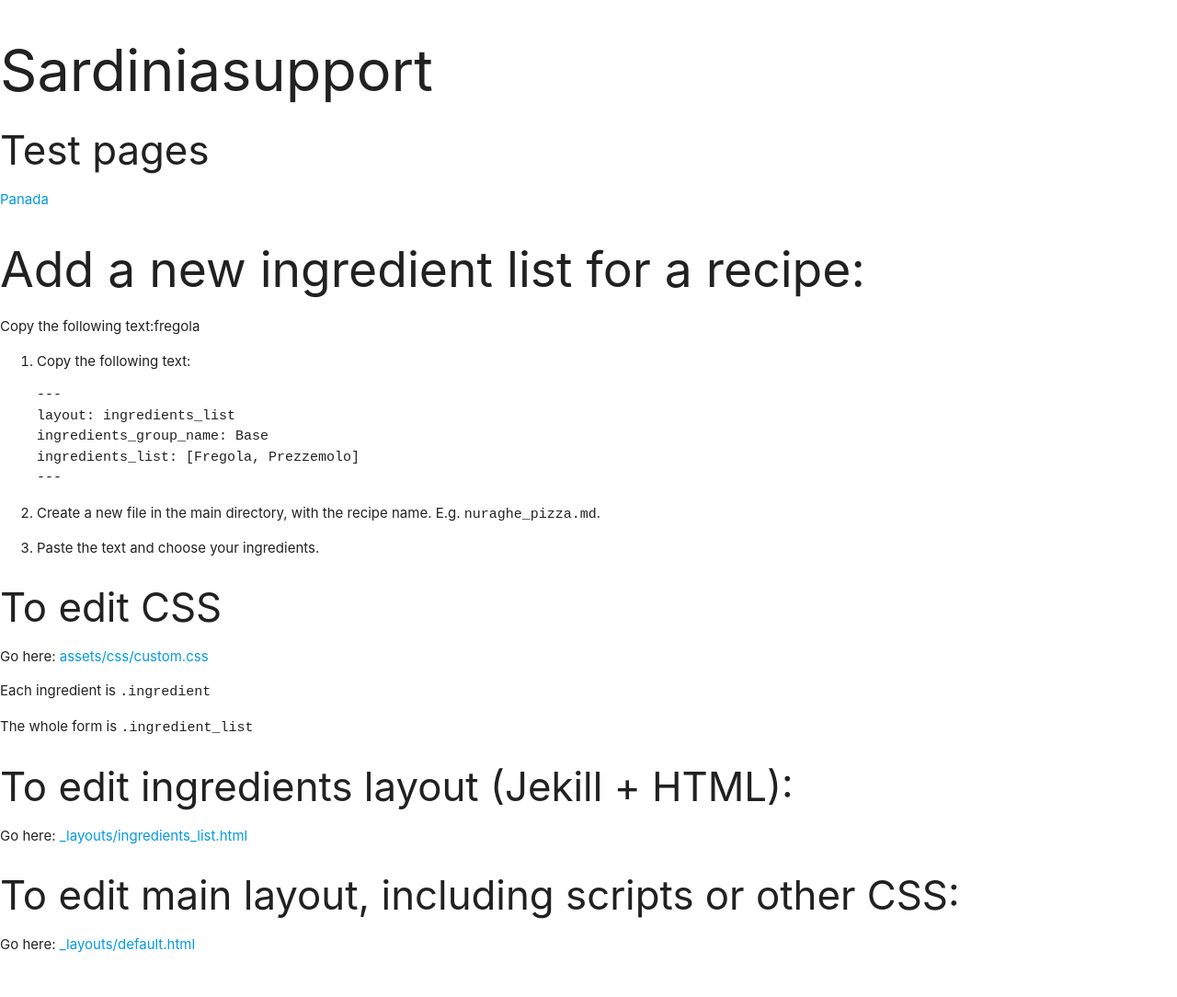
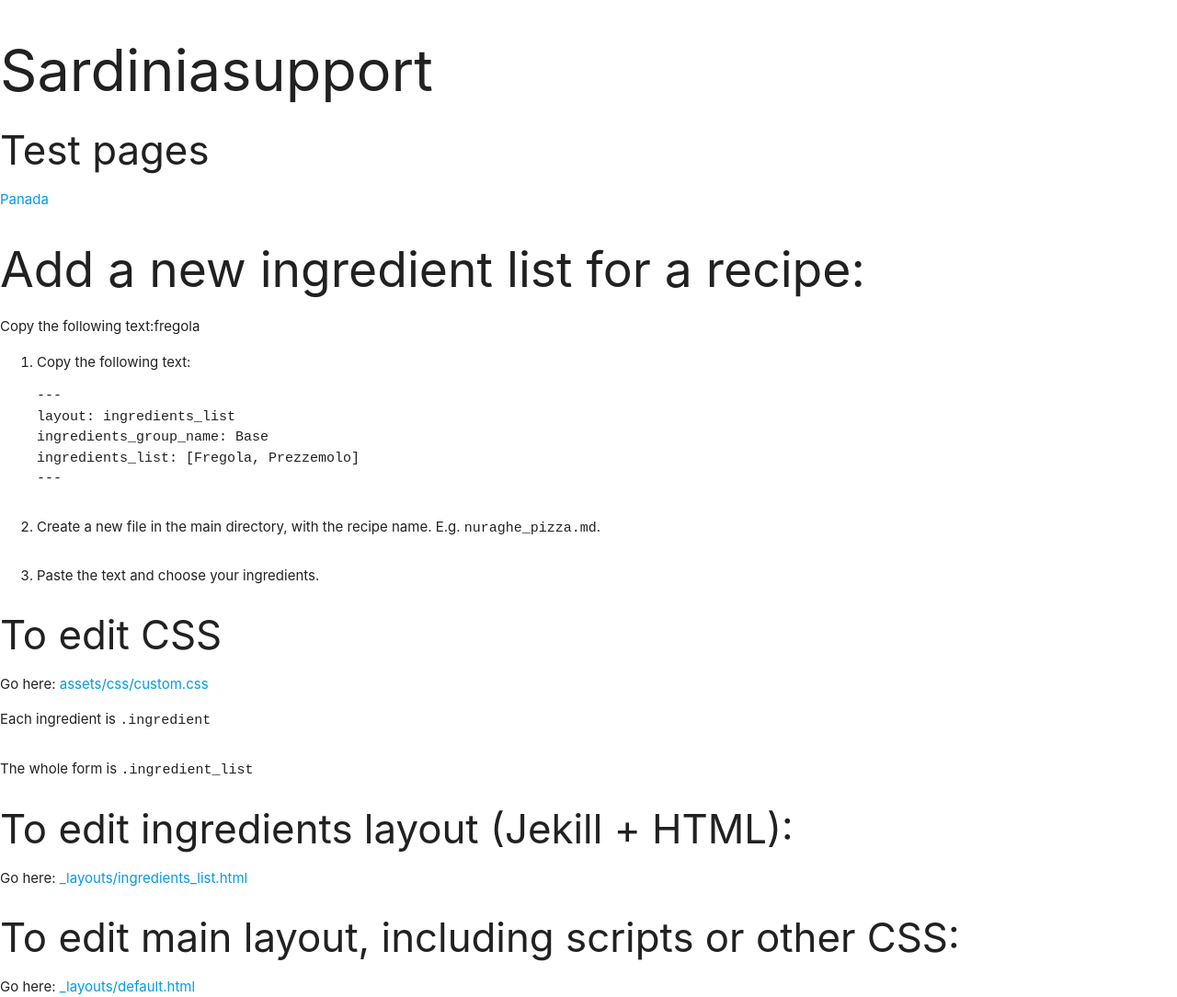
Before and after one commit to Drumso/Sardiniasupport, a Jekyll site: the page built from README.md, in a window 1280 px wide. Shown: the whole page at 92% size. Built offline with Jekyll 4.4.1, drawn with Linux system fonts in a browser that asks for light colours; our own code applies the rules of GitHub Pages for plain Markdown files; before the commit the page ends 1038 px from its top, so only the background shows below that.

Commit message:
Update custom.css

```diff
--- a/assets/css/custom.css
+++ b/assets/css/custom.css
@@ -58,8 +58,8 @@
 }
 
 li {
-  margin-top: 14px;
-  margin-bottom: 14px;
+  padding-top: 1px;
+  margin-top: 28px;
 }
 
 li:first-child {
```
